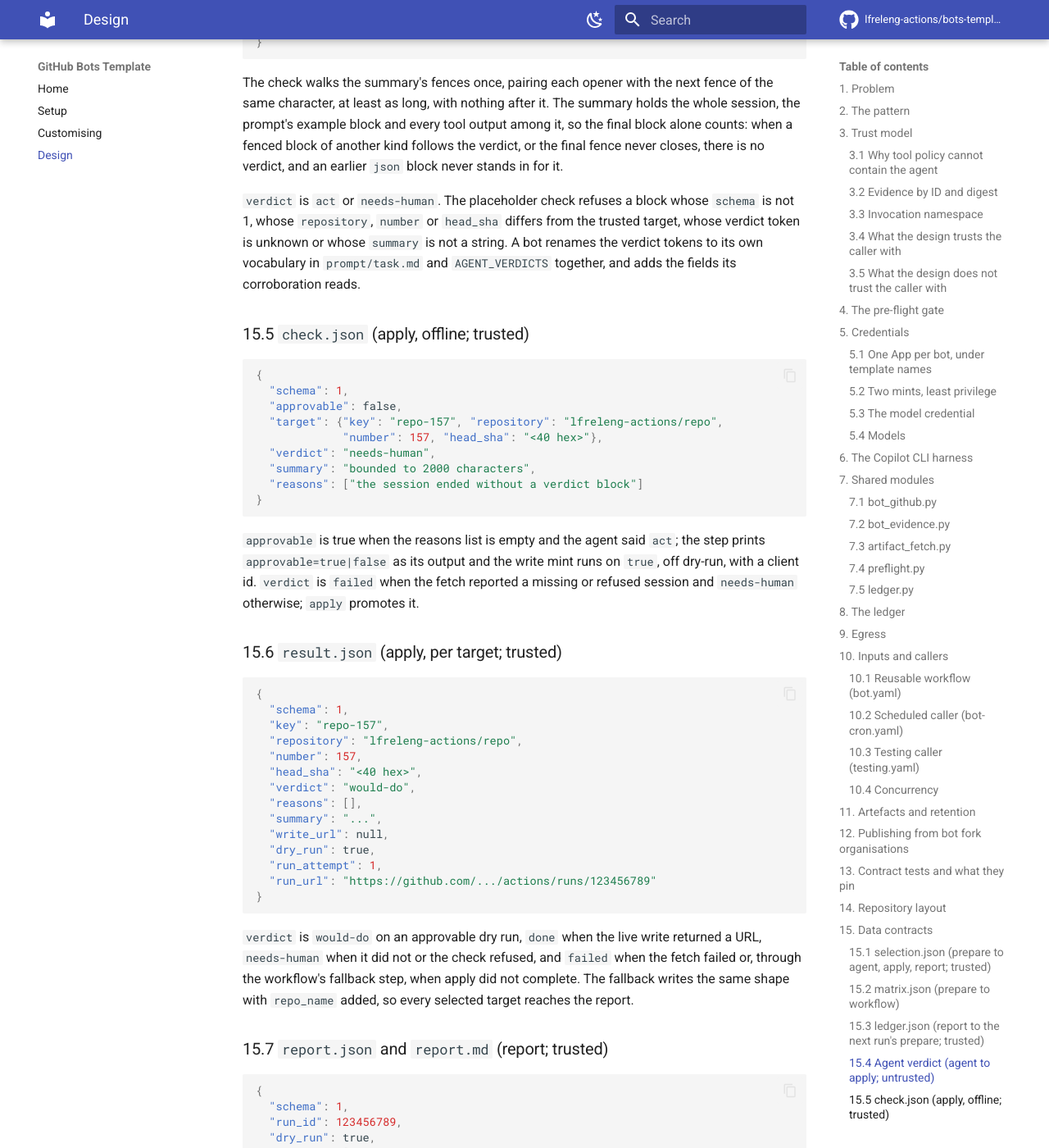
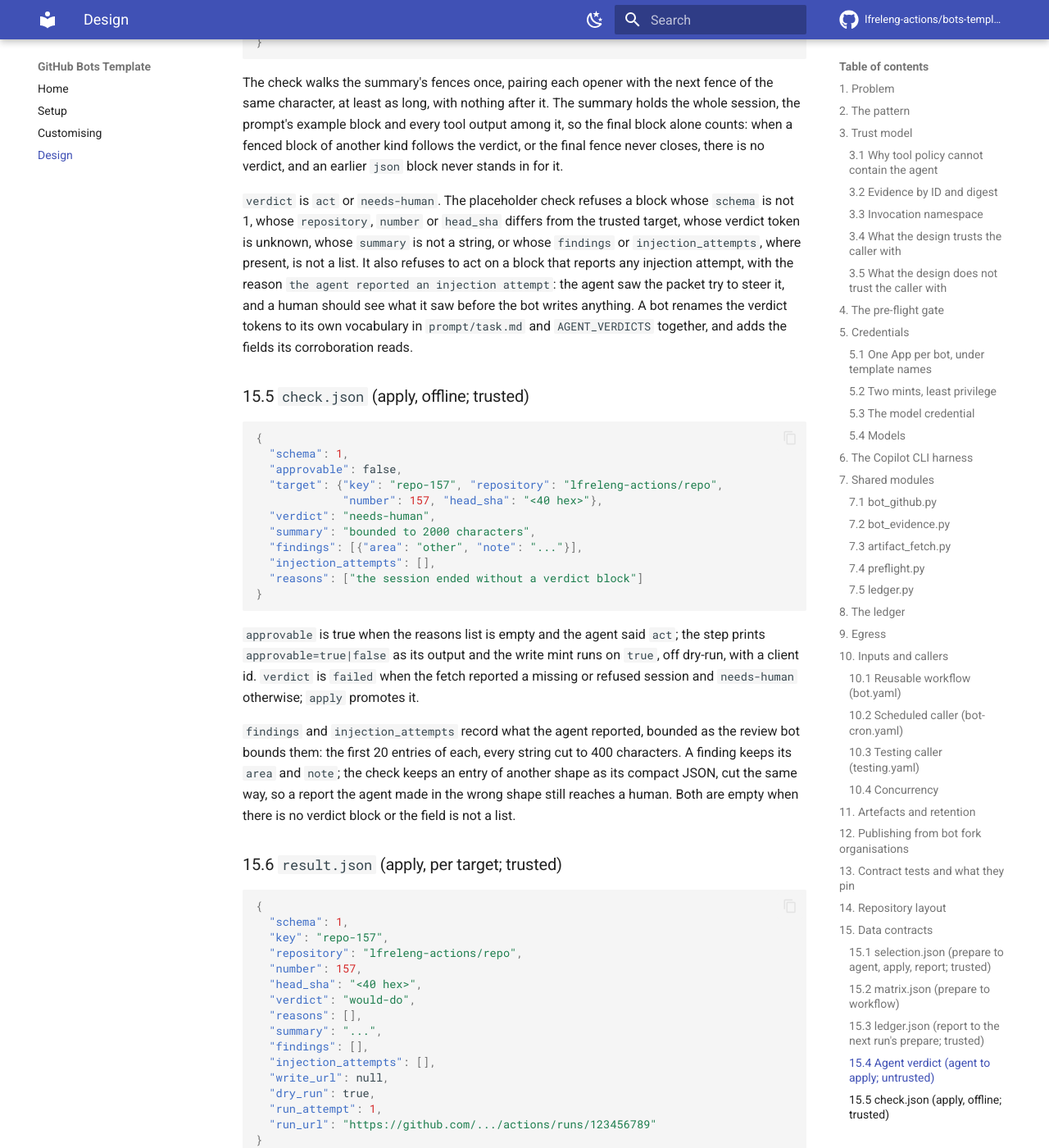
Before and after one commit to lfreleng-actions/bots-template, an MkDocs documentation site: the page built from docs/DESIGN.md, in a window 1280 px wide and 1400 px high, scrolled down 18590 px. Shown: the whole window at 82% size. Built offline with MkDocs 1.6.1 and Material for MkDocs 9.7.7, drawn with Linux system fonts in a browser that asks for light colours; comment, search, counter and statistics services are not loaded; some of the changed text lies outside the part shown.

Commit message:
Fix(apply): Refuse to act on a reported injection
check_verdict never read injection_attempts, which the verdict block
defines and the prompt asks for. An agent could answer act and, in
the same block, report that the packet tried to steer it, and the
verdict stayed approvable. Neither check.json nor result.json kept
what the agent reported, so no human saw it.

check_verdict now requires findings and injection_attempts, where
present, to be lists, and adds the reason "the agent reported an
injection attempt" when the second is not empty. Any reason keeps a
verdict from being approvable, as before.

check.json records both lists, bounded as the review bot bounds
them: the first 20 entries, every string cut to 400 characters. A
finding keeps its area and note. An entry of another shape is kept
as its compact JSON, cut the same way, rather than dropped, so a
report in the wrong shape still reaches a human; one nested too
deep to encode becomes empty text. A list of the wrong type records
nothing. result.json carries both lists on.

DESIGN.md sections 15.4 to 15.6 and CUSTOMISING.md describe the
refusal and the recorded lists, and note that the workflow's
fallback result carries neither.

Fixes #51

Co-authored-by: Claude <noreply@anthropic.com>
Signed-off-by: Matthew Watkins <mwatkins@linuxfoundation.org>

````diff
--- a/docs/DESIGN.md
+++ b/docs/DESIGN.md
@@ -856,10 +856,14 @@ the final fence never closes, there is no verdict, and an earlier
 `verdict` is `act` or `needs-human`. The placeholder check refuses a
 block whose `schema` is not 1, whose `repository`, `number` or
 `head_sha` differs from the trusted target, whose verdict token is
-unknown or whose `summary` is not a string. A bot renames the
-verdict tokens to its own vocabulary in `prompt/task.md` and
-`AGENT_VERDICTS` together, and adds the fields its corroboration
-reads.
+unknown, whose `summary` is not a string, or whose `findings` or
+`injection_attempts`, where present, is not a list. It also refuses
+to act on a block that reports any injection attempt, with the
+reason `the agent reported an injection attempt`: the agent saw the
+packet try to steer it, and a human should see what it saw before
+the bot writes anything. A bot renames the verdict tokens to its own
+vocabulary in `prompt/task.md` and `AGENT_VERDICTS` together, and
+adds the fields its corroboration reads.
 
 ### 15.5 `check.json` (apply, offline; trusted)
 
@@ -871,6 +875,8 @@ reads.
              "number": 157, "head_sha": "<40 hex>"},
   "verdict": "needs-human",
   "summary": "bounded to 2000 characters",
+  "findings": [{"area": "other", "note": "..."}],
+  "injection_attempts": [],
   "reasons": ["the session ended without a verdict block"]
 }
 ```
@@ -880,6 +886,14 @@ said `act`; the step prints `approvable=true|false` as its output
 and the write mint runs on `true`, off dry-run, with a client id.
 `verdict` is `failed` when the fetch reported a missing or refused
 session and `needs-human` otherwise; `apply` promotes it.
+
+`findings` and `injection_attempts` record what the agent reported,
+bounded as the review bot bounds them: the first 20 entries of each,
+every string cut to 400 characters. A finding keeps its `area` and
+`note`; the check keeps an entry of another shape as its compact
+JSON, cut the same way, so a report the agent made in the wrong
+shape still reaches a human. Both are empty when there is no verdict
+block or the field is not a list.
 
 ### 15.6 `result.json` (apply, per target; trusted)
 
@@ -893,6 +907,8 @@ session and `needs-human` otherwise; `apply` promotes it.
   "verdict": "would-do",
   "reasons": [],
   "summary": "...",
+  "findings": [],
+  "injection_attempts": [],
   "write_url": null,
   "dry_run": true,
   "run_attempt": 1,
@@ -903,9 +919,11 @@ session and `needs-human` otherwise; `apply` promotes it.
 `verdict` is `would-do` on an approvable dry run, `done` when the
 live write returned a URL, `needs-human` when it did not or the check
 refused, and `failed` when the fetch failed or, through the
-workflow's fallback step, when apply did not complete. The fallback
-writes the same shape with `repo_name` added, so every selected
-target reaches the report.
+workflow's fallback step, when apply did not complete. `apply`
+carries `findings` and `injection_attempts` on from `check.json`. The
+fallback writes the identity, verdict, reasons and run fields with
+`repo_name` added, so every selected target reaches the report; a
+reader treats a field the fallback leaves out as absent.
 
 ### 15.7 `report.json` and `report.md` (report; trusted)
 
````
Also changed, not shown: docs/CUSTOMISING.md (+12 -9 lines), 2 other files.
